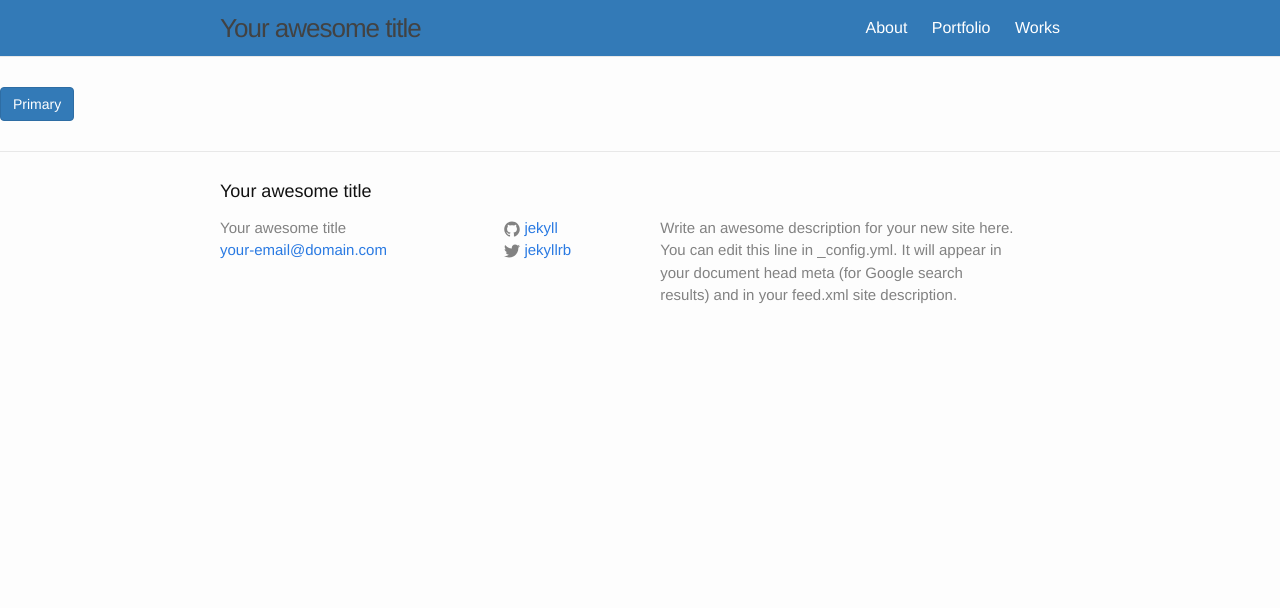
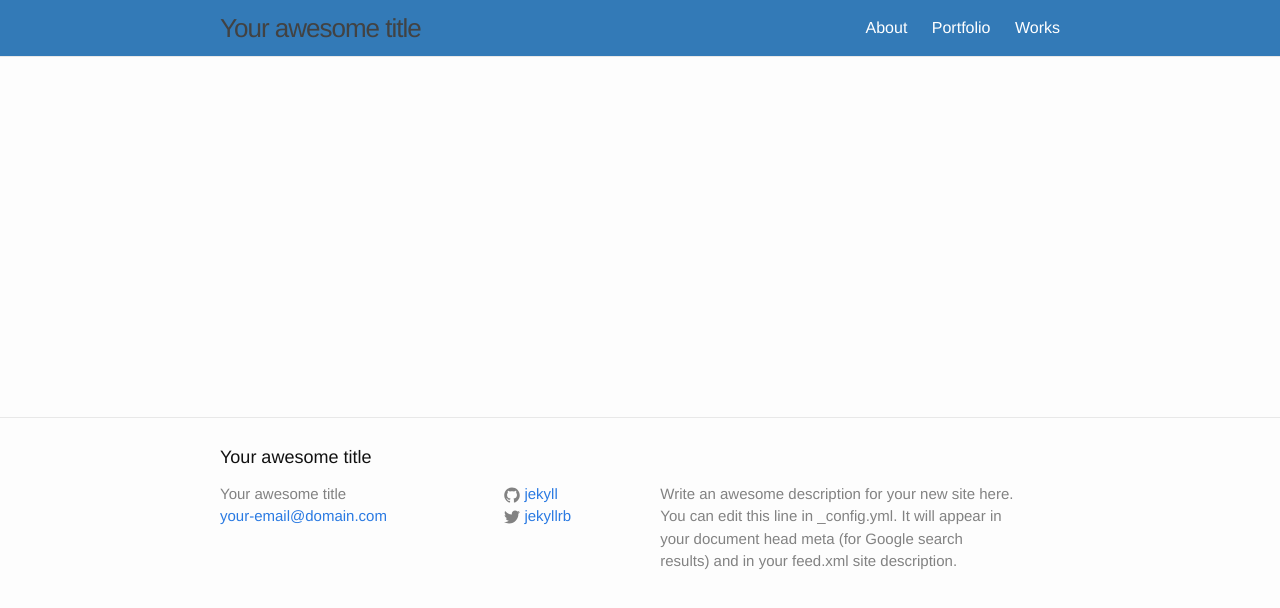
Before and after one commit to qqu/mysite, a Jekyll site: the page built from index.html, in a window 1280 px wide. Shown: the top 608 px of the page. Built offline with Jekyll 4.4.1, drawn with Linux system fonts in a browser that asks for light colours.

Commit message:
set up partials

```diff
--- a/_config.yml
+++ b/_config.yml
@@ -14,3 +14,6 @@ github_username:  jekyll
 markdown: kramdown
 sass:
       sass_dir: /assets/_sass
+
+gems:
+  - jekyll-compass
--- a/_includes/header.html
+++ b/_includes/header.html
@@ -6,11 +6,6 @@
 
     <nav class="site-nav">
       <a href="#" class="menu-icon">
-        <svg viewBox="0 0 18 15">
-          <path fill="#424242" d="M18,1.484c0,0.82-0.665,1.484-1.484,1.484H1.484C0.665,2.969,0,2.304,0,1.484l0,0C0,0.665,0.665,0,1.484,0 h15.031C17.335,0,18,0.665,18,1.484L18,1.484z"/>
-          <path fill="#424242" d="M18,7.516C18,8.335,17.335,9,16.516,9H1.484C0.665,9,0,8.335,0,7.516l0,0c0-0.82,0.665-1.484,1.484-1.484 h15.031C17.335,6.031,18,6.696,18,7.516L18,7.516z"/>
-          <path fill="#424242" d="M18,13.516C18,14.335,17.335,15,16.516,15H1.484C0.665,15,0,14.335,0,13.516l0,0 c0-0.82,0.665-1.484,1.484-1.484h15.031C17.335,12.031,18,12.696,18,13.516L18,13.516z"/>
-        </svg>
       </a>
 
       <div class="trigger">
--- a/_includes/hero.html
+++ b/_includes/hero.html
@@ -1,3 +1,2 @@
 <div class="hero-content">
-    <button type="button" class="btn btn-primary">Primary</button>
 </div>
--- a/assets/_sass/_layout.scss
+++ b/assets/_sass/_layout.scss
@@ -83,7 +83,6 @@
         }
     }
 }
-
 
 
 /**
--- /dev/null
+++ b/assets/_sass/partials/_hero.scss
@@ -0,0 +1,9 @@
+/**
+ a Site hero
+
+ */
+.hero-content {
+    height: 300px;
+    background: url('https://images.unsplash.com/photo-1437419764061-2473afe69fc2?dpr=2&fit=crop&fm=jpg&h=650&ixjsv=2.0.0&ixlib=rb-0.3.5&q=50&w=1025' no-repeat center center fixed);
+    //@include background-size(cover);
+}
--- a/assets/css/main.scss
+++ b/assets/css/main.scss
@@ -2,8 +2,6 @@
 # Only the main Sass file needs front matter (the dashes are enough)
 ---
 @charset "utf-8";
-
-
 
 // Our variables
 $base-font-family: Helvetica, Arial, sans-serif;
@@ -46,9 +44,10 @@ $on-laptop:        960px;
 
 // Import partials from `sass_dir` (defaults to `_sass`)
 @import
-				"bootstrap",
+        "bootstrap",
         "base",
         "layout",
         "syntax-highlighting",
         "bourbon/bourbon",
-        "header";
+        "partials/header",
+        "partials/hero";
```
Also changed, not shown: assets/_sass/partials/_header.scss (renamed from assets/_sass/_header.scss).
